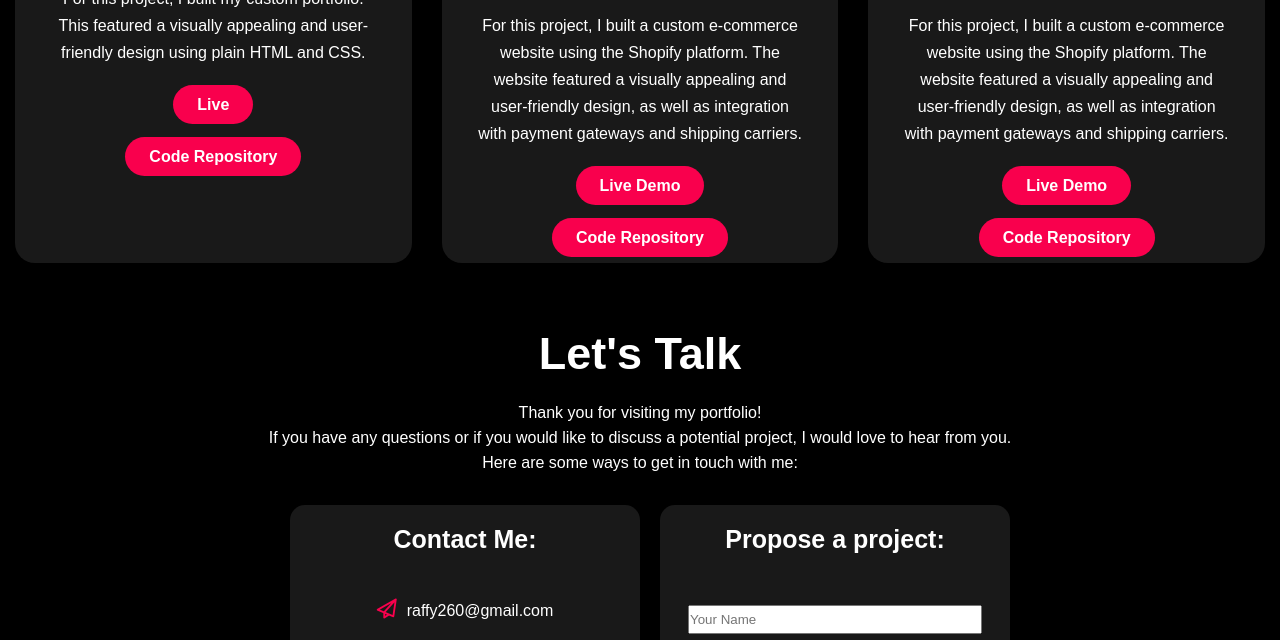
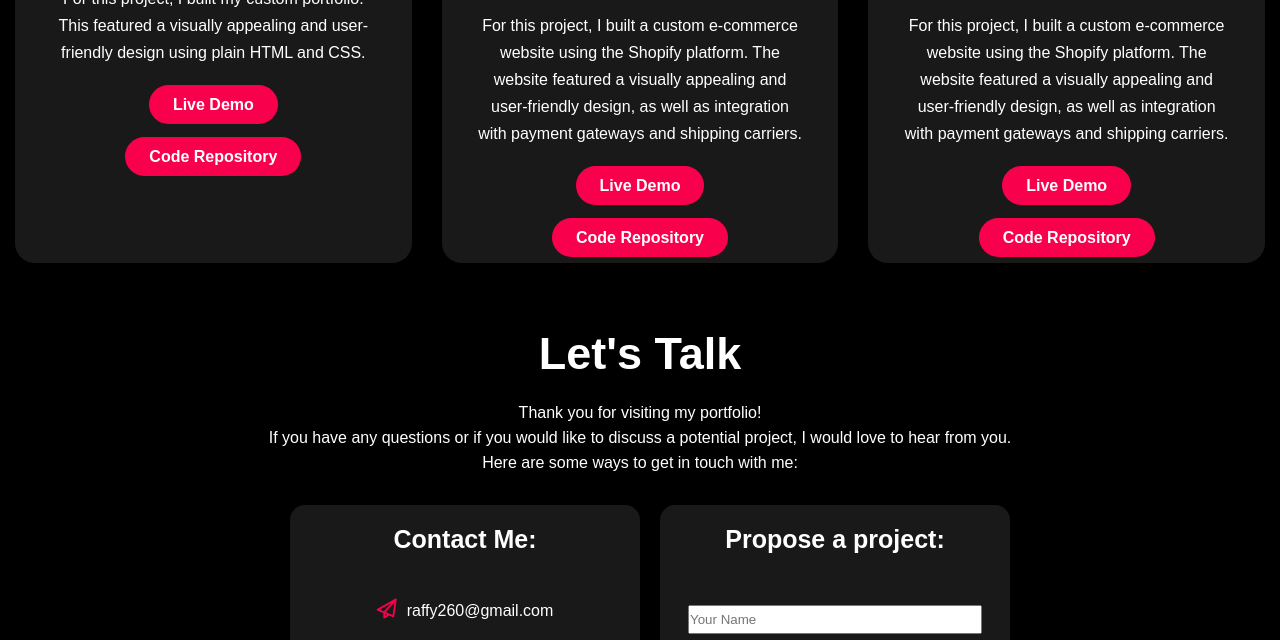
Before and after one commit to rafyalung/MyPortfolio, a plain HTML site: page index.html in a window 1280 px wide. Shown: the part 2554-3194 px from the top of the page. Drawn offline with Linux system fonts and the light colour scheme.

Commit message:
myportfoliolink

```diff
--- a/index.html
+++ b/index.html
@@ -144,7 +144,7 @@
                         <p>For this project, I built my custom portfolio. This featured a visually appealing and
                             user-friendly design using plain HTML and CSS.
                         </p>
-                        <p><a class="button" href="https://facebook.com/">Live</a></p>
+                        <p><a class="button" href="https://rafyalung.github.io/MyPortfolio/">Live Demo</a></p>
                         <p style="text-align:center;">
                             <a class="button" href="https://rafyalung.github.io/MyPortfolio/">Code Repository</a>
                         </p>
```
